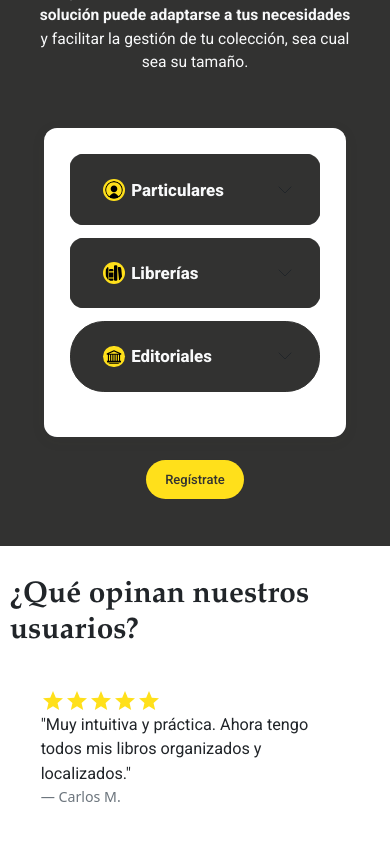
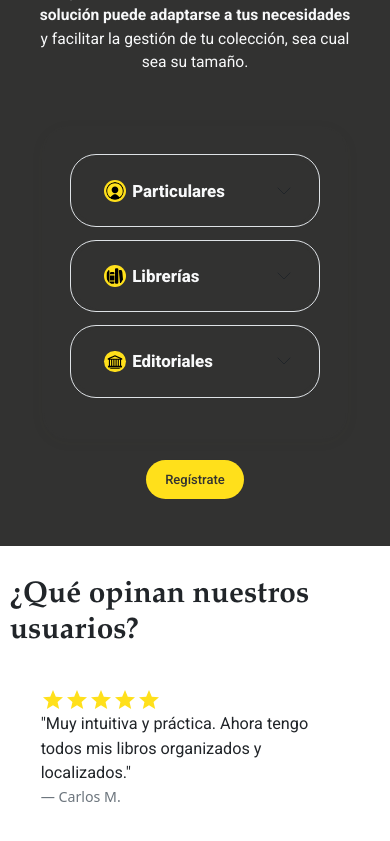
Before and after one commit to Valden-jta/appBooks, an Angular app: page /home in a window 390 px wide. Shown: the part 883-1724 px from the top of the page. Built offline with nearby package versions, Linux system fonts and the light colour scheme.

Commit message:
responsive corrections Home

```diff
--- a/src/app/pages/home/home.component.css
+++ b/src/app/pages/home/home.component.css
@@ -86,7 +86,7 @@
 
 .accordion {
   border: 2px solid var(--black);
-  border-radius: 15px;
+  border-radius: 2em;
   background: var(--white);
   box-shadow: 0 0.25em 1em rgba(50, 50, 49, 0.05);
   margin: 2em 0;
@@ -95,25 +95,30 @@
 }
 
 .accordion-item {
-  border-radius: 1em;
+  border-radius: 2em;
   margin-bottom: 1em;
   background: var(--white);
   overflow: hidden;
   border: none;
 }
 
-.accordion-button {
+.accordion-header {
+    border-radius: 2em!important;
+}
+
+.accordion-button, .accordion-button:last-child {
   font-family: var(--text-font);
   font-size: 1.3rem;
   font-weight: 700;
   color: var(--black);
   background: var(--white);
   border: 1px solid var(--black);
-  border-radius: 2em;
+  border-radius: 2em!important;
   padding: 1em 1.5em;
   transition: background 0.2s, color 0.2s;
   box-shadow: none;
 }
+
 
 .accordion-button:not(.collapsed) {
   background-color: var(--yellow);
--- a/src/app/pages/home/home.component.html
+++ b/src/app/pages/home/home.component.html
@@ -196,9 +196,9 @@
         </div>
         <!-- lista movil -->
         <div class="col-12 d-block d-md-none px-0 mt-5">
-          <div class="accordion accordion-flush" id="featureAccordion">
-            <div class="accordion-item">
-              <h3 class="accordion-header">
+          <div class="accordion accordion-flush --bg-black" id="featureAccordion">
+            <div class="accordion-item --bg-black border border-ligth">
+              <h3 class="accordion-header --bg-black">
                 <button class="accordion-button collapsed --alt-title --bg-black text-light" type="button"
                   data-bs-toggle="collapse" data-bs-target="#flush-collapseOne" aria-expanded="false"
                   aria-controls="flush-collapseOne">
@@ -258,8 +258,8 @@
                 </div>
               </div>
             </div>
-            <div class="accordion-item">
-              <h3 class="accordion-header">
+            <div class="accordion-item --bg-black border border-ligth">
+              <h3 class="accordion-header --bg-black">
                 <button class="accordion-button collapsed --alt-title --bg-black text-light" type="button"
                   data-bs-toggle="collapse" data-bs-target="#flush-collapseTwo" aria-expanded="false"
                   aria-controls="flush-collapseTwo">
@@ -317,8 +317,8 @@
                 </div>
               </div>
             </div>
-            <div class="accordion-item">
-              <h3 class="accordion-title">
+            <div class="accordion-item --bg-black border border-ligth">
+              <h3 class="accordion-header --bg-black">
                 <button class="accordion-button collapsed --alt-title --bg-black text-light" type="button"
                   data-bs-toggle="collapse" data-bs-target="#flush-collapseThree" aria-expanded="false"
                   aria-controls="flush-collapseThree">
@@ -490,7 +490,7 @@
     <div class="container">
       <div class="row justify-content-center align-items-stretch">
         <div class="col-12 col-md-12 col-lg-6 col-xl-6">
-          <div class="accordion " id="faqAccordion">
+          <div class="accordion" id="faqAccordion">
             <h4 class="form__title py-3 text-center">Preguntas frecuentes</h4>
             <div class="accordion-item">
               <h2 id="faq1">
@@ -556,7 +556,7 @@
               </h2>
               <div id="collapse5" class="accordion-collapse collapse" data-bs-parent="#faqAccordion">
                 <div class="accordion-body">
-                  Puedes escribirnos a soporte@mybooks.com o usar el formulario de
+                   Puedes escribirnos a soporte@mybooks.com o usar el formulario de
                   contacto en la web.
                 </div>
               </div>
@@ -574,7 +574,7 @@
               <div class="row">
                 <div class="col-md-6 form__element form-floating">
                   <input type="text" class="form-control" id="contactName" placeholder="Nombre" required />
-                  <label for="contactName" class="form__element-label">Nombre</label>
+                  <label for="contactName" >Nombre</label>
                 </div>
                 <div class="col-md-6 form__element form-floating">
                   <input type="email" class="form-control" id="contactEmail" placeholder="Correo electrónico" required />
@@ -605,5 +605,4 @@
       </div>
     </div>
   </section>
-
 </main>
--- a/src/styles.css
+++ b/src/styles.css
@@ -209,15 +209,16 @@ a.form__subtitle {
 
 .form__element {
   width: 100%;
-  position: relative;
+  /* position: relative; */
 }
 
 .form__element > input,
-.form__element > select {
+.form__element > select,
+.form_element > textarea {
   width: 100%;
   box-sizing: border-box;
   color: var(--black);
-  background: var(--white);
+  /* background: var(--white); */
   font-family: var(--text-font);
   font-weight: 500;
   line-height: 1.5;
@@ -246,7 +247,7 @@ a.form__subtitle {
   color: var(--text-color);
   font-size: 16px;
   font-weight: 400;
-  background: inherit !important;
+  background: transparent !important;
   margin-left: 2em !important;
 }
 
@@ -430,4 +431,15 @@ a.form__subtitle {
     margin:0 0;
     padding: .525em;
   }
+
+  .form__element {
+    margin-top: 1em!important;
+    padding:0;
+    border: 1px solid yellow
+  }
+
+  input.form-control {
+    padding: 2.5em 1em!important;
+
+  }
 }
```
